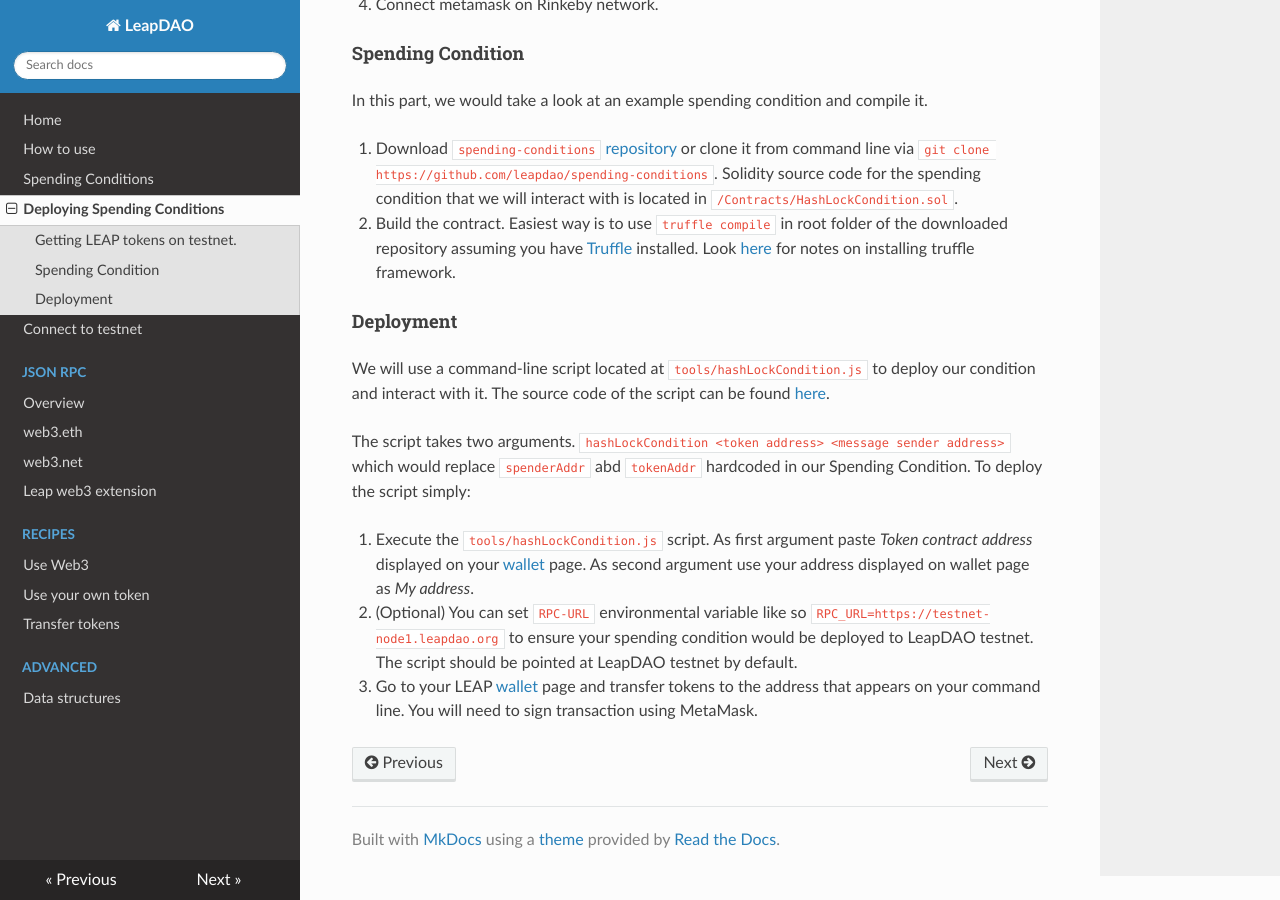
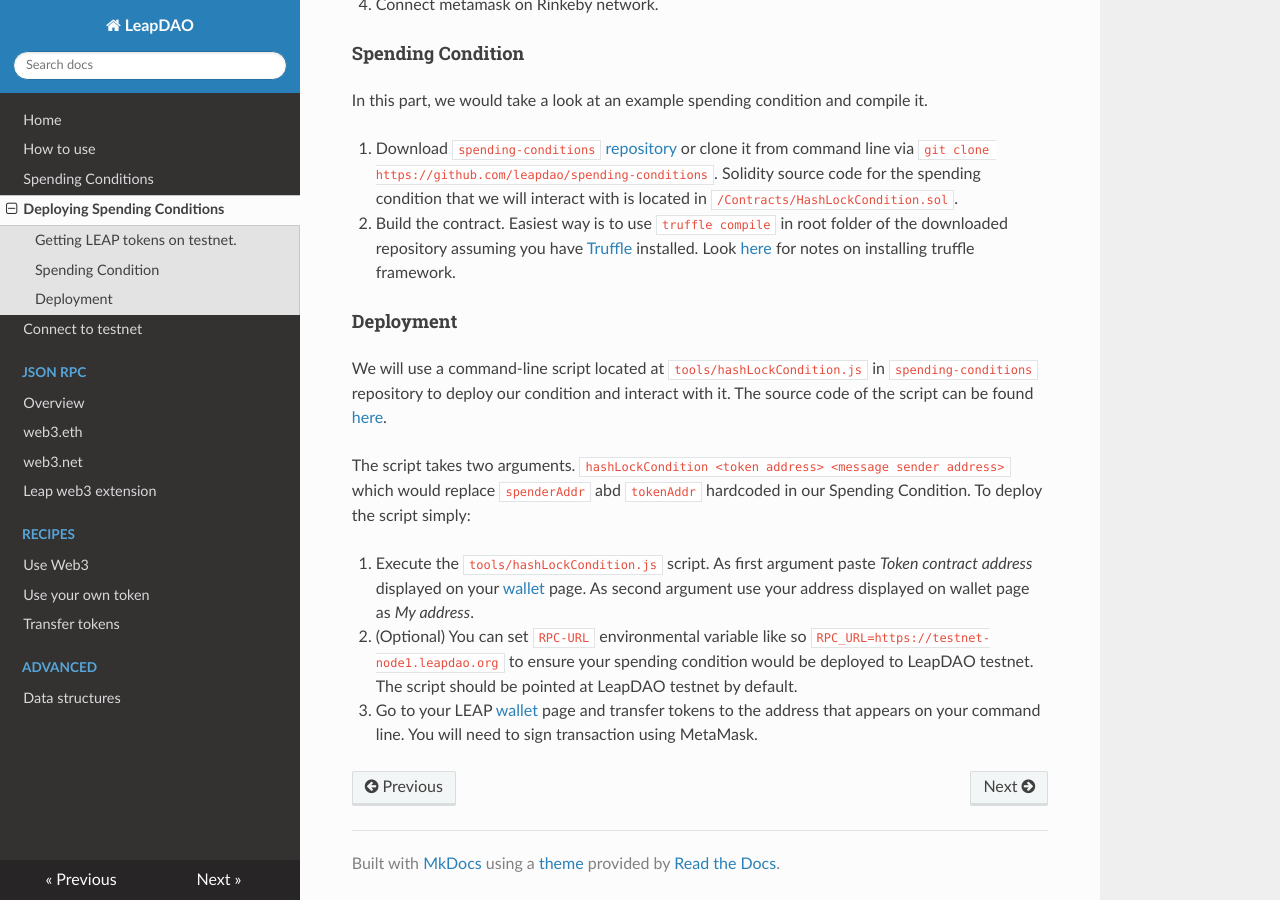
Before and after one commit to leapdao/docs, an MkDocs documentation site: the page built from docs/spending-tutorial.md, in a window 1280 px wide and 900 px high, scrolled down 599 px. Built offline with MkDocs 1.6.1, drawn with Linux system fonts in a browser that asks for light colours; nearby versions of some CDN libraries.

Commit message:
Update spending-tutorial.md

```diff
--- a/docs/spending-tutorial.md
+++ b/docs/spending-tutorial.md
@@ -31,7 +31,7 @@ In this part, we would take a look at an example spending condition and compile
 
 #### Deployment
 
-We will use a command-line script located at `tools/hashLockCondition.js` to deploy our condition and interact with it. The source code of the script can be found [here](
+We will use a command-line script located at `tools/hashLockCondition.js` in `spending-conditions` repository to deploy our condition and interact with it. The source code of the script can be found [here](
  https://github.com/leapdao/spending-conditions/blob/master/tools/hashLockCondition.js).
 
 The script takes two arguments. `hashLockCondition <token address> <message sender address>` which would replace `spenderAddr` abd `tokenAddr` hardcoded in our Spending Condition. To deploy the script simply:
```
